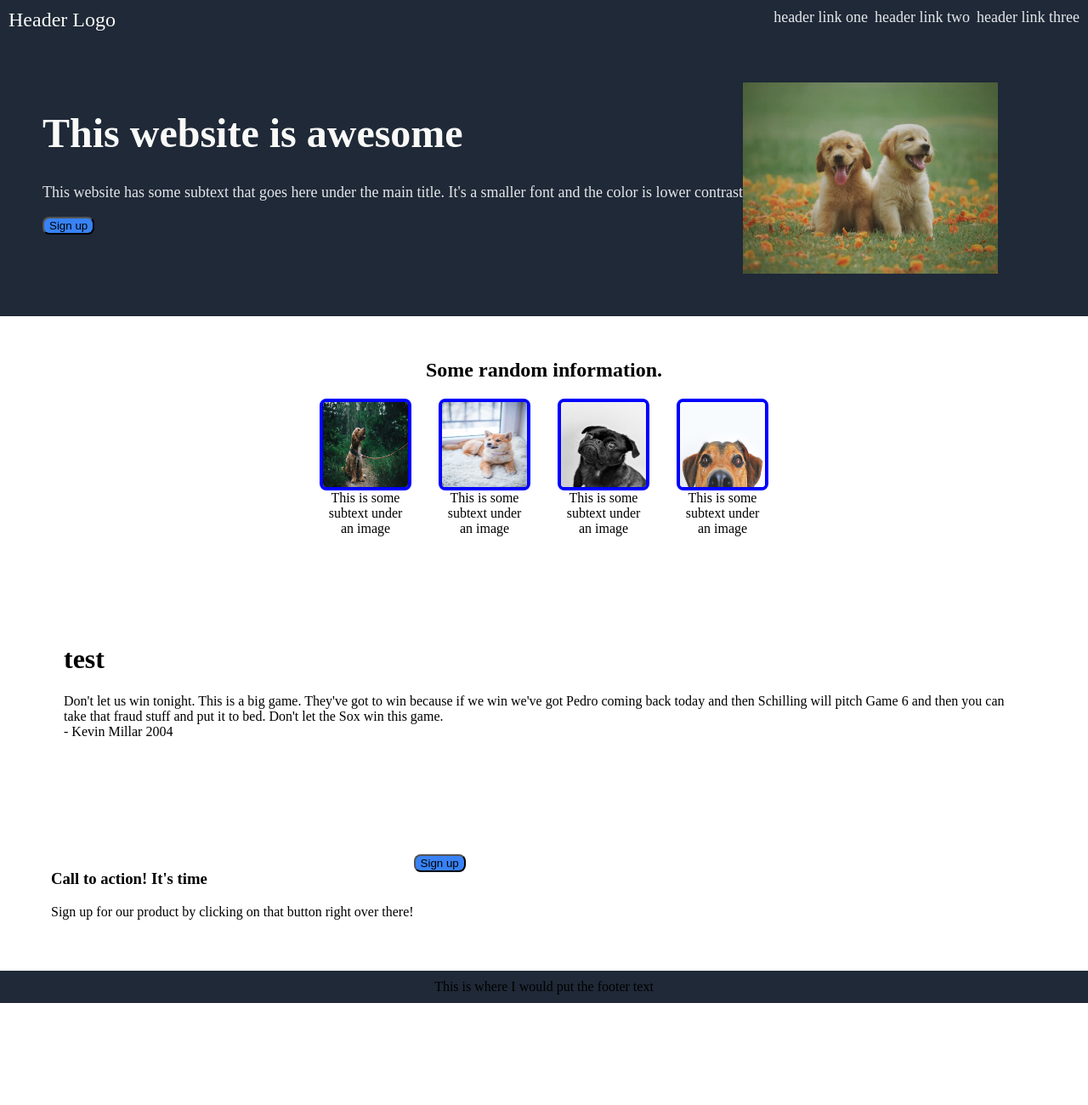
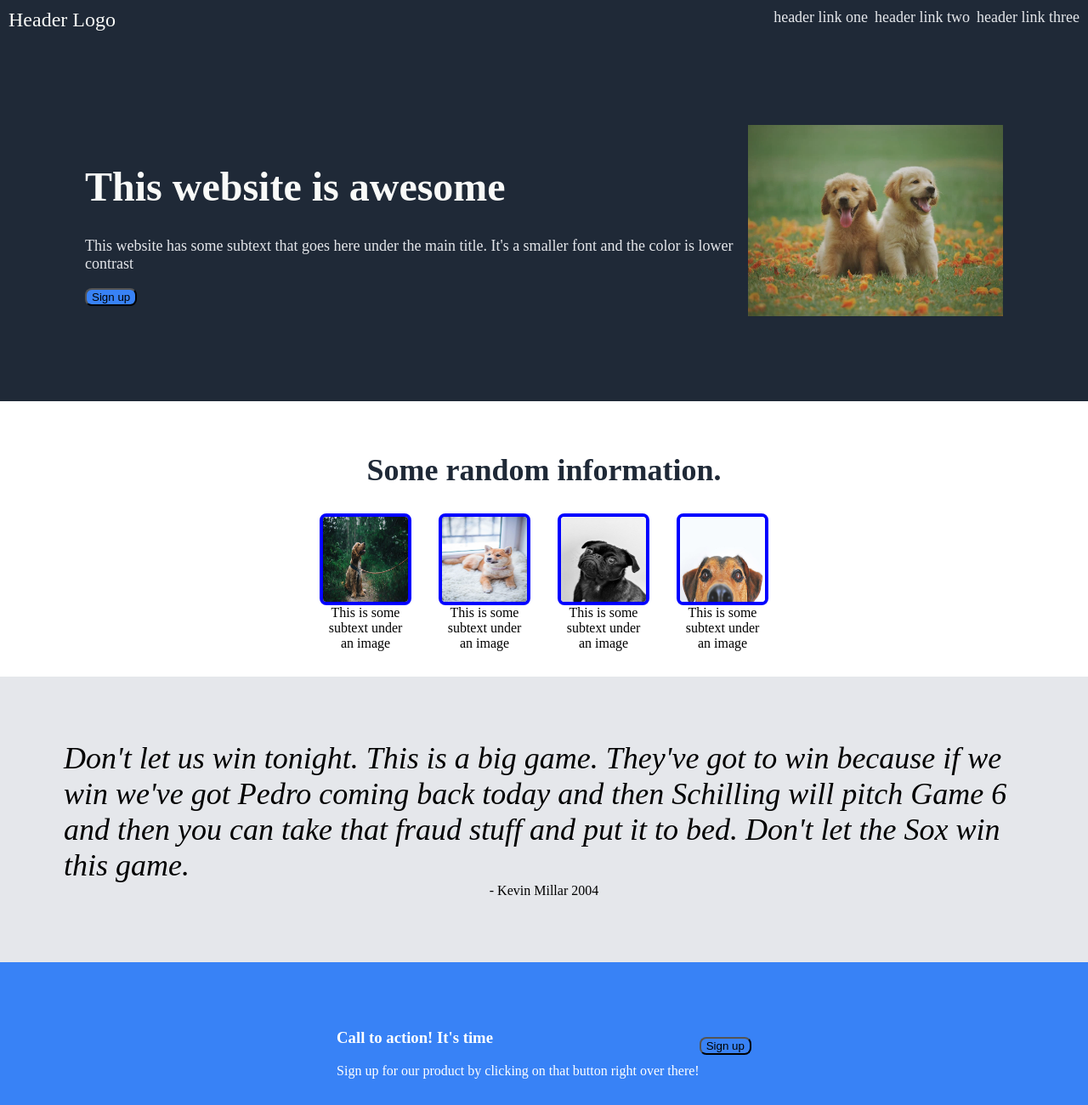
Before and after one commit to joem0/odin-landingpage, a plain HTML site: page index.html in a window 1280 px wide. Shown: the top 1300 px of the page at 85% size. Before the commit the page ends 1180 px from the top, so only its background shows below. Drawn offline with Linux system fonts and the light colour scheme.

Commit message:
Updated styles

```diff
--- a/index.html
+++ b/index.html
@@ -51,7 +51,6 @@
                 </div>
             </div>
             <div class="quote">
-                <h1>test</h1>
                 <div class="quote-text"> Don't let us win tonight. This is a big game. They've got to win because if we win we've got Pedro coming back today and then Schilling will pitch Game 6 and then you can take that fraud stuff and put it to bed. Don't let the Sox win this game.</div>
                 <div class="quote-person">- Kevin Millar 2004</div>
             </div>
--- a/style.css
+++ b/style.css
@@ -32,7 +32,10 @@ body {
 
 .hero {
     display:flex;
-    padding:50px;
+    align-items:center;
+    justify-content: center;
+    padding:100px;
+    gap:10px;
 }
 
 .information {
@@ -40,6 +43,12 @@ body {
     flex-direction:column;
     align-items:center;
     padding:30px;
+}
+
+.information h2 {
+    font-weight:800;
+    font-size:36px;
+    color:#1F2937;
 }
 
 .information .container {
@@ -64,12 +73,26 @@ body {
 .quote {
     display:flex;
     flex-direction:column;
+    align-items:center;
+    justify-content:center;
     padding:75px;
+    background-color:#E5E7EB;
+}
+
+.quote .quote-text {
+    font-size: 36px;
+    font-weight:400;
+    font-style:italic;
 }
 
 .cta {
     display:flex;
+    align-items: center;
+    justify-content: center;
     padding:60px;
+    margin-bottom:0;
+    background-color:#3882F6;
+    color:white;
 
 }
 
@@ -83,6 +106,7 @@ body {
     justify-content:center;
     align-items:center;
     padding:10px;
+    /* margin:0; */
 }
 
 .header, .hero, .footer {
```
